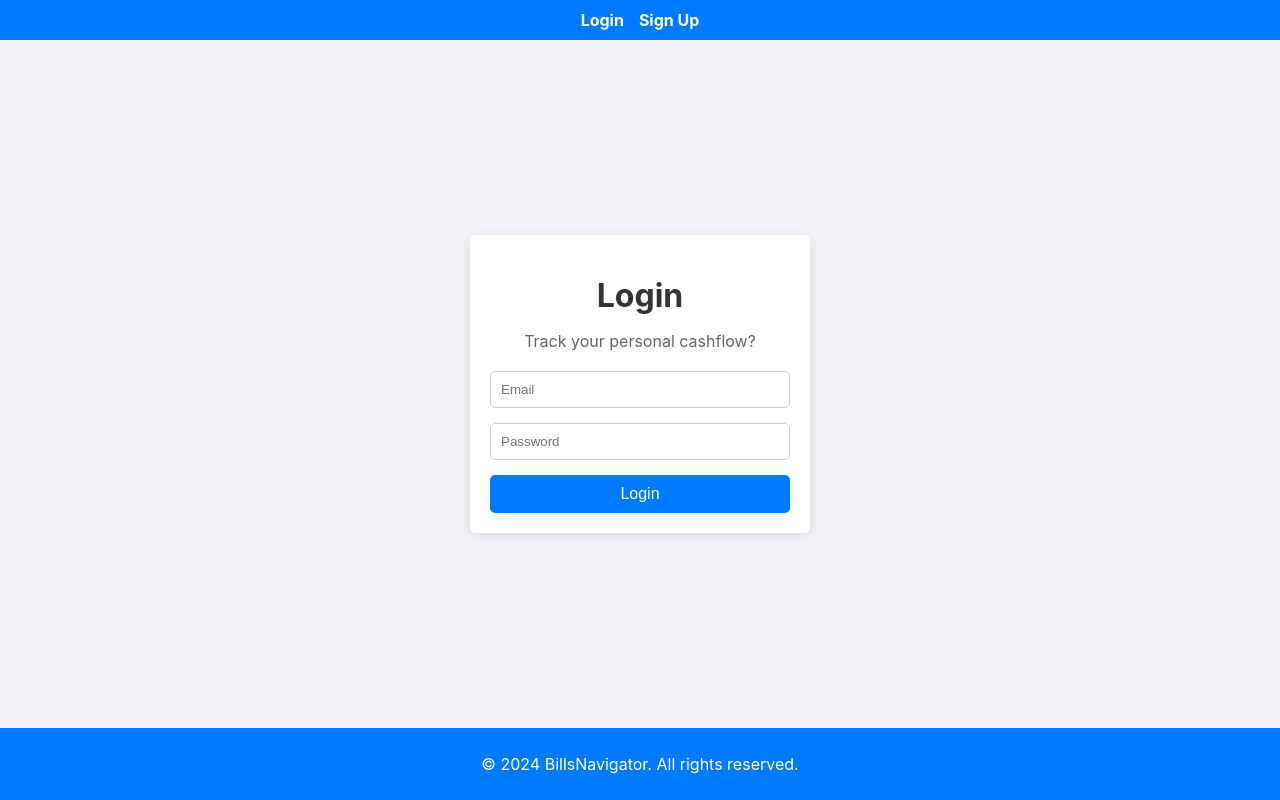
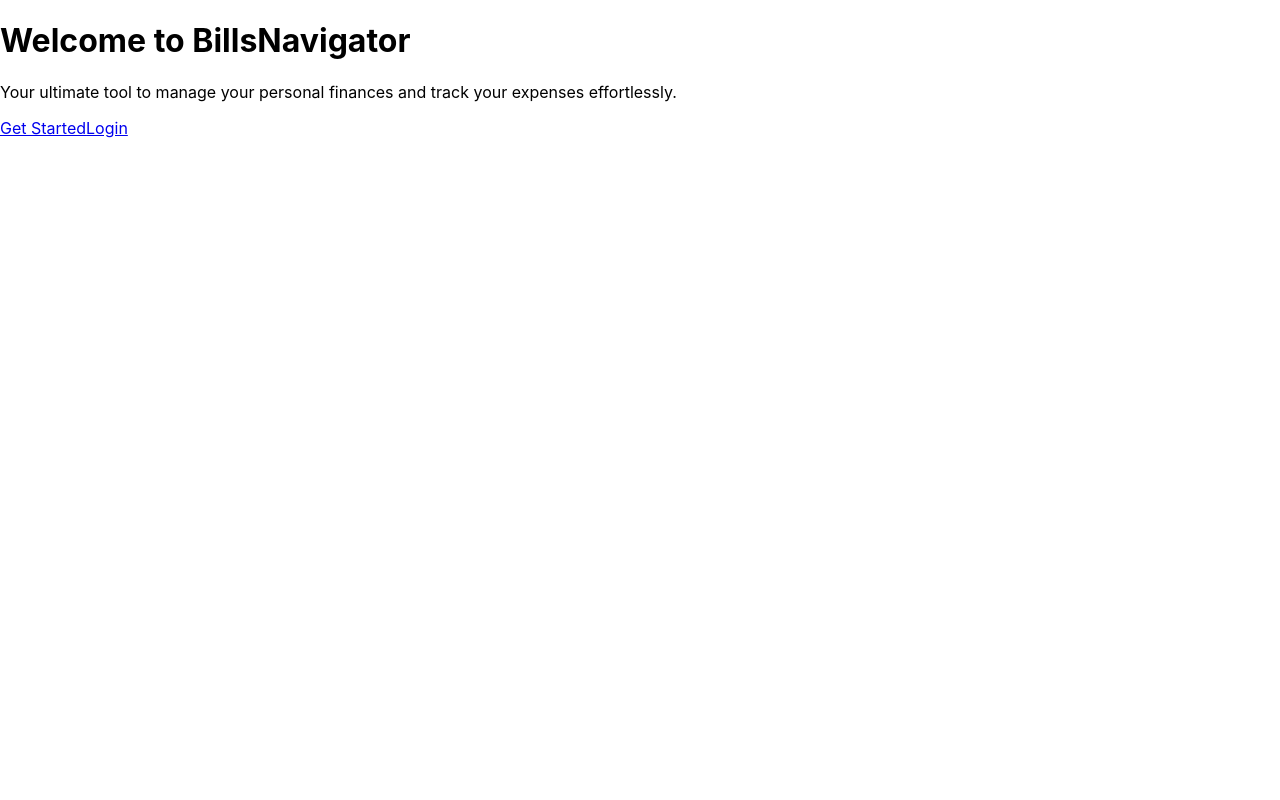
Before and after one commit to EngAhmedMahjoub/BillsNavigator, a React (Create React App) app: page / in a window 1280 px wide. Before the commit this address led to /auth/login. Built offline with nearby package versions, Linux system fonts and the light colour scheme.

Commit message:
add home page

```diff
--- a/src/App.js
+++ b/src/App.js
@@ -1,5 +1,6 @@
 import React from 'react';
-import { BrowserRouter as Router, Routes, Route, Navigate } from 'react-router-dom';
+import { BrowserRouter as Router, Routes, Route } from 'react-router-dom';
+import HomePage from './components/HomePage';
 import AuthPage from './components/AuthPage';
 import AddExpense from './components/AddExpense';
 import ExpenseList from './components/ExpenseList';
@@ -10,11 +11,11 @@ function App() {
     <Router>
       <div>
         <Routes>
+          <Route path="/" element={<HomePage />} />
           <Route path="/auth/*" element={<AuthPage />} />
           <Route path="/add-expense" element={<AddExpense />} />
           <Route path="/expenses" element={<ExpenseList />} />
           <Route path="/dashboard" element={<Dashboard />} />
-          <Route path="/" element={<Navigate to="/auth/login" />} />
         </Routes>
       </div>
     </Router>
--- /dev/null
+++ b/src/components/HomePage.js
@@ -0,0 +1,16 @@
+import React from 'react';
+
+const HomePage = () => {
+  return (
+    <div className="home-container">
+      <h1>Welcome to BillsNavigator</h1>
+      <p>Your ultimate tool to manage your personal finances and track your expenses effortlessly.</p>
+      <div className="home-buttons">
+        <a href="/auth/signup" className="home-button">Get Started</a>
+        <a href="/auth/login" className="home-button">Login</a>
+      </div>
+    </div>
+  );
+};
+
+export default HomePage;
```
